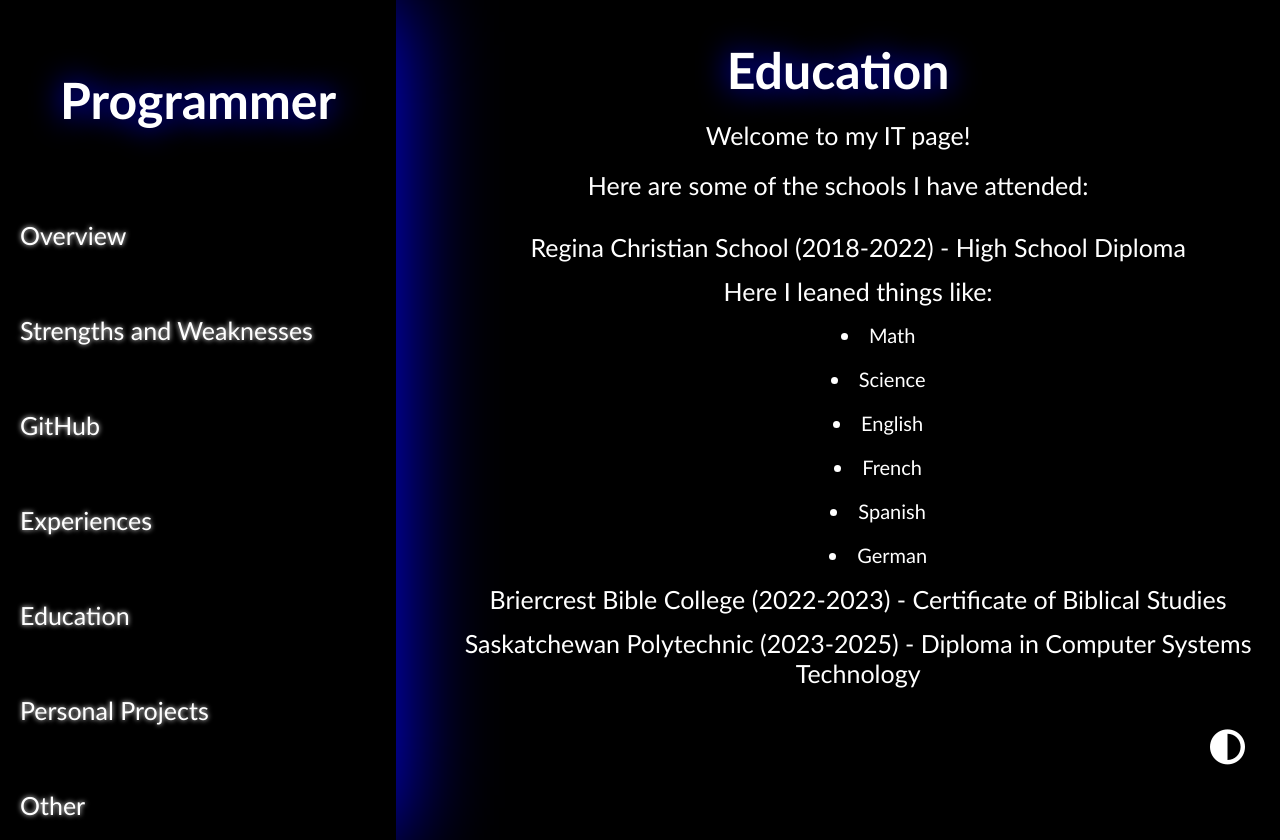
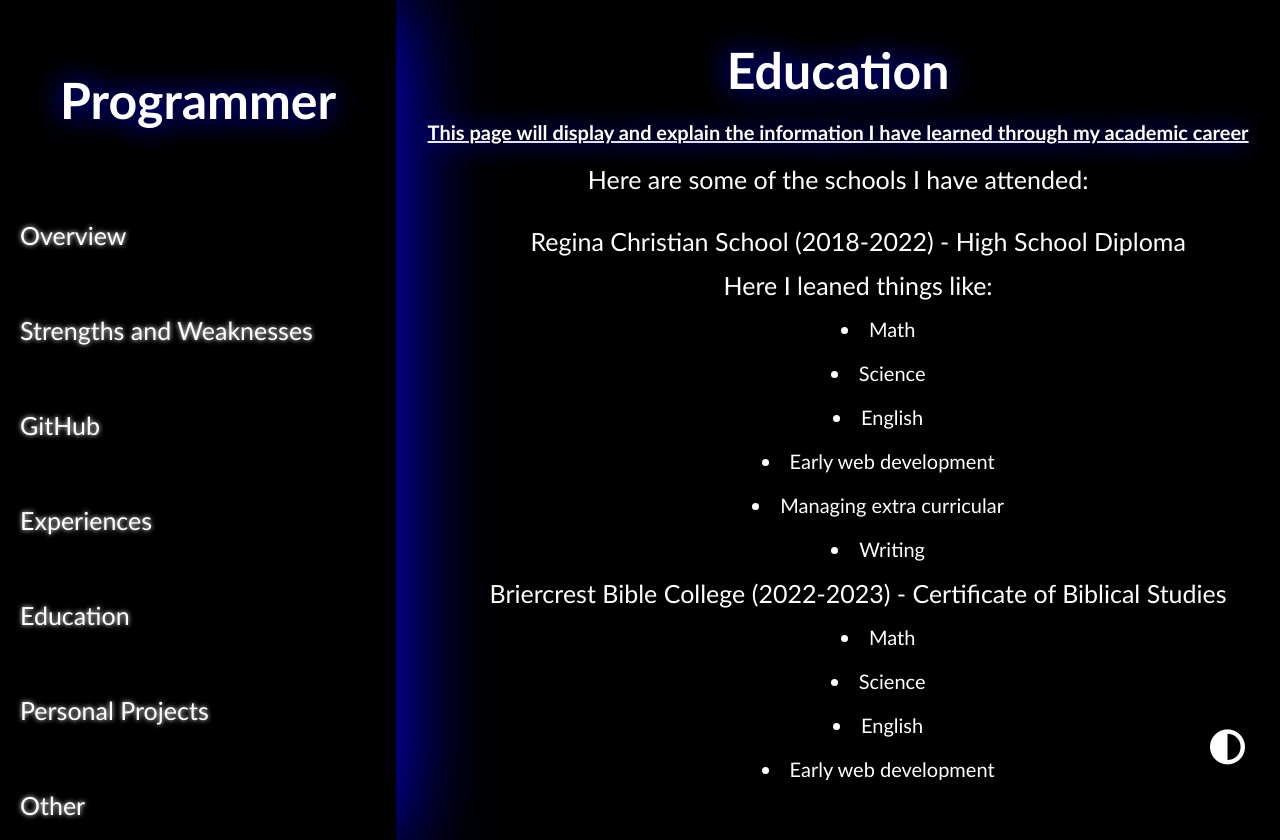
Before and after one commit to si1ent-306/personalsite, a website: page views/programming/education.html in a window 1280 px wide. Drawn offline with Linux system fonts and the light colour scheme.

```diff
--- a/public/css/programming.css
+++ b/public/css/programming.css
@@ -9,6 +9,7 @@
     }
 }
 body {
+    font-family: 'Trebuchet MS', 'Lucida Sans Unicode', 'Lucida Grande', 'Lucida Sans', Arial, sans-serif;
     animation: fadeInAnimation ease 0.5s;
     animation-iteration-count: 1;
     animation-fill-mode: forwards;
@@ -77,7 +78,6 @@
 }
 
 /* Header styles */
-/* Header styles */
 h1 {
     font-size: 50px;
     font-family: 'Trebuchet MS', sans-serif;
@@ -86,6 +86,12 @@
     text-align: center;
     cursor: pointer;
 }
+h3{
+    font-size: 20px;
+    font-family: 'Trebuchet MS', sans-serif;
+    text-shadow: 0 0 30px #0000ff;
+    text-decoration: underline solid white;
+}
 /* Article styles */
 article {
     grid-column: 2;
@@ -93,6 +99,8 @@
     margin: 20px;
     text-align: center;
     font-size: 25px;
+    height: calc(100vh - 40px); /* Adjusts to fit within the viewport */
+    overflow: auto; /* Enables scrolling only if content overflows */
 }
 p{
     /* Set the font size to 25px */
--- a/views/programming/education.html
+++ b/views/programming/education.html
@@ -26,7 +26,7 @@
 </nav>
 <article>
   <h1>Education</h1>
-  <p>Welcome to my IT page!</p>
+  <h3>This page will display and explain the information I have learned through my academic career</h3>
   <div class="contentDiv">
     <p>Here are some of the schools I have attended:</p>
     <ul>
@@ -36,12 +36,28 @@
           <li class="with-dot">Math</li>
           <li class="with-dot">Science</li>
           <li class="with-dot">English</li>
-          <li class="with-dot">French</li>
-          <li class="with-dot">Spanish</li>
-          <li class="with-dot">German</li>
+          <li class="with-dot">Early web development</li>
+          <li class="with-dot">Managing extra curricular</li>
+          <li class="with-dot">Writing</li>
+        </ul>
+      <li>Briercrest Bible College (2022-2023) - Certificate of Biblical Studies</li>
+      <ul class="with-dot">
+        <li class="with-dot">Math</li>
+        <li class="with-dot">Science</li>
+        <li class="with-dot">English</li>
+        <li class="with-dot">Early web development</li>
+        <li class="with-dot">Managing extra curricular</li>
+        <li class="with-dot">Writing</li>
       </ul>
-      <li>Briercrest Bible College (2022-2023) - Certificate of Biblical Studies</li>
       <li>Saskatchewan Polytechnic (2023-2025) - Diploma in Computer Systems Technology</li>
+      <ul class="with-dot">
+        <li class="with-dot">Math</li>
+        <li class="with-dot">Science</li>
+        <li class="with-dot">English</li>
+        <li class="with-dot">Early web development</li>
+        <li class="with-dot">Managing extra curricular</li>
+        <li class="with-dot">Writing</li>
+      </ul>
     </ul>
   </div>
 
```
Also changed, not shown: views/programming/experiences.html (+1 -1 lines), views/programming/other.html (+2 -1 lines), views/programming/overview.html (+1 -1 lines), views/programming/personal-projects.html (+1 -1 lines), views/programming/programming.html (+5 -1 lines), views/programming/strengths-and-weaknesses.html (+1 -1 lines).
